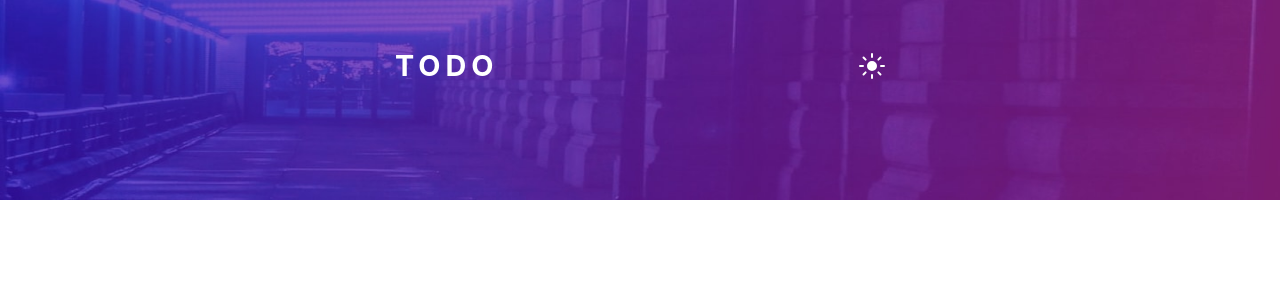
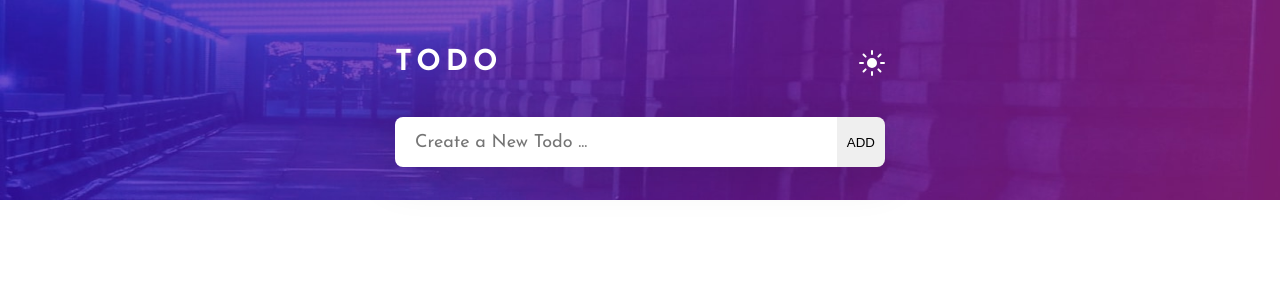
Before and after one commit to reza-talebii/react-projects, a React (Create React App) app: page / in a window 1280 px wide. Shown: the top 300 px of the page. Built offline with nearby package versions, Linux system fonts and the light colour scheme.

Commit message:
end form comp...

```diff
--- /dev/null
+++ b/src/Components/Form/Input.jsx
@@ -0,0 +1,13 @@
+import React, { forwardRef } from "react";
+import classes from "./Input.module.css";
+
+const Input = forwardRef((props, ref) => {
+  return (
+    <section className={classes.form}>
+      <input className={classes.input} ref={ref} {...props.attributes} />
+      <button className={classes.btn}>add</button>
+    </section>
+  );
+});
+
+export default Input;
--- /dev/null
+++ b/src/Components/Form/Input.module.css
@@ -0,0 +1,26 @@
+.form {
+  width: 100%;
+  box-shadow: 0 5px 40px 10px rgb(0 0 0 / 10%);
+  overflow: hidden;
+  border-radius: 8px;
+  margin-top: 40px;
+  display: flex;
+}
+
+.input {
+  width: 100%;
+  height: 50px;
+  border: none;
+  font-family: inherit;
+  padding: 20px;
+  font-size: 18px;
+}
+
+.btn {
+  display: inline-block;
+  border: none;
+  outline: none;
+  padding-left: 10px;
+  padding-right: 10px;
+  text-transform: uppercase;
+}
--- a/src/Layout/Header.jsx
+++ b/src/Layout/Header.jsx
@@ -2,11 +2,18 @@ import React from "react";
 
 import TodoHeader from "../Components/TodoHeader/TodoHeader";
 import classes from "./Header.module.css";
+import Input from "../Components/Form/Input";
 
 const Header = () => {
   return (
     <header className={classes.header}>
       <TodoHeader />
+      <Input
+        attributes={{
+          type: "text",
+          placeholder: "Create a New Todo ...",
+        }}
+      />
     </header>
   );
 };
--- a/src/index.css
+++ b/src/index.css
@@ -1,3 +1,5 @@
+@import url("https://fonts.googleapis.com/css2?family=Josefin+Sans:wght@400;700&display=swap");
+
 * {
   box-sizing: border-box;
 }
@@ -8,16 +10,14 @@ html *::after {
   box-sizing: inherit;
   margin: 0;
   padding: 0;
-  transition: color 0.2s ease-in-out, background 0.2s ease-in-out,
-    border 0.2s ease-in-out;
 }
 
 body {
   background: url("assets/bg-desktop-dark.jpg") no-repeat;
   background-size: 100% 200px;
-  font-family: "Josefin Sans", BlinkMacSystemFont, "Segoe UI", "Roboto",
-    "Oxygen", "Ubuntu", "Cantarell", "Fira Sans", "Droid Sans", "Helvetica Neue",
-    sans-serif;
+  font-family: "Josefin Sans", sans-serif, BlinkMacSystemFont, "Segoe UI",
+    "Roboto", "Oxygen", "Ubuntu", "Cantarell", "Fira Sans", "Droid Sans",
+    "Helvetica Neue", sans-serif;
   -webkit-font-smoothing: antialiased;
   -moz-osx-font-smoothing: grayscale;
   min-height: 100vh;
```
